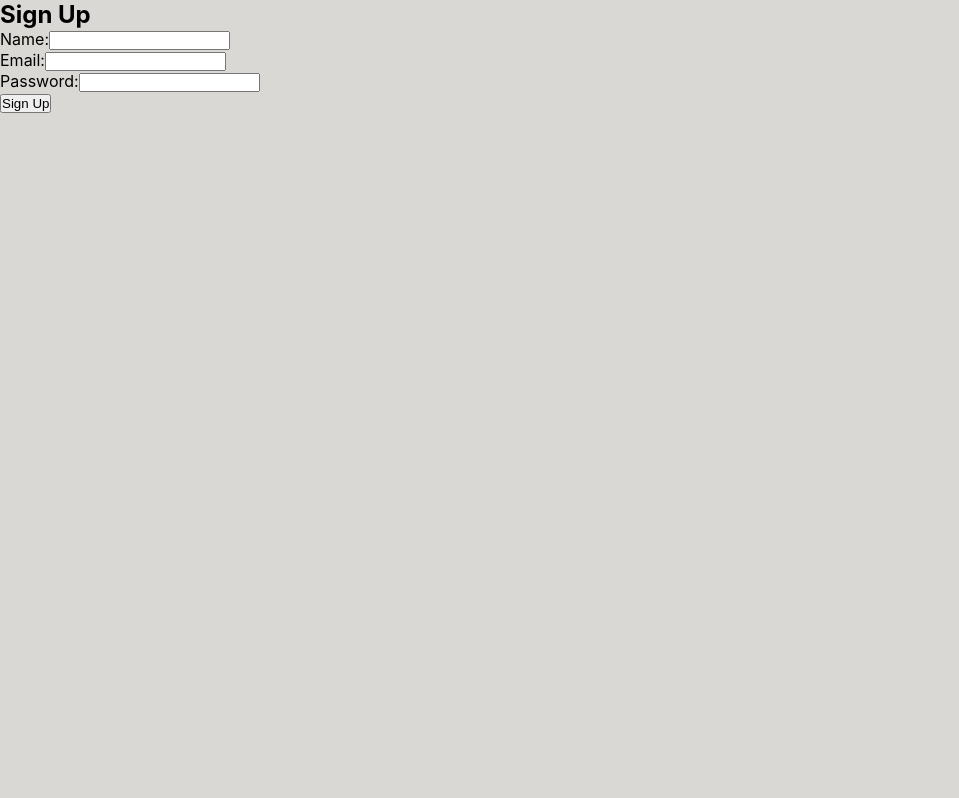
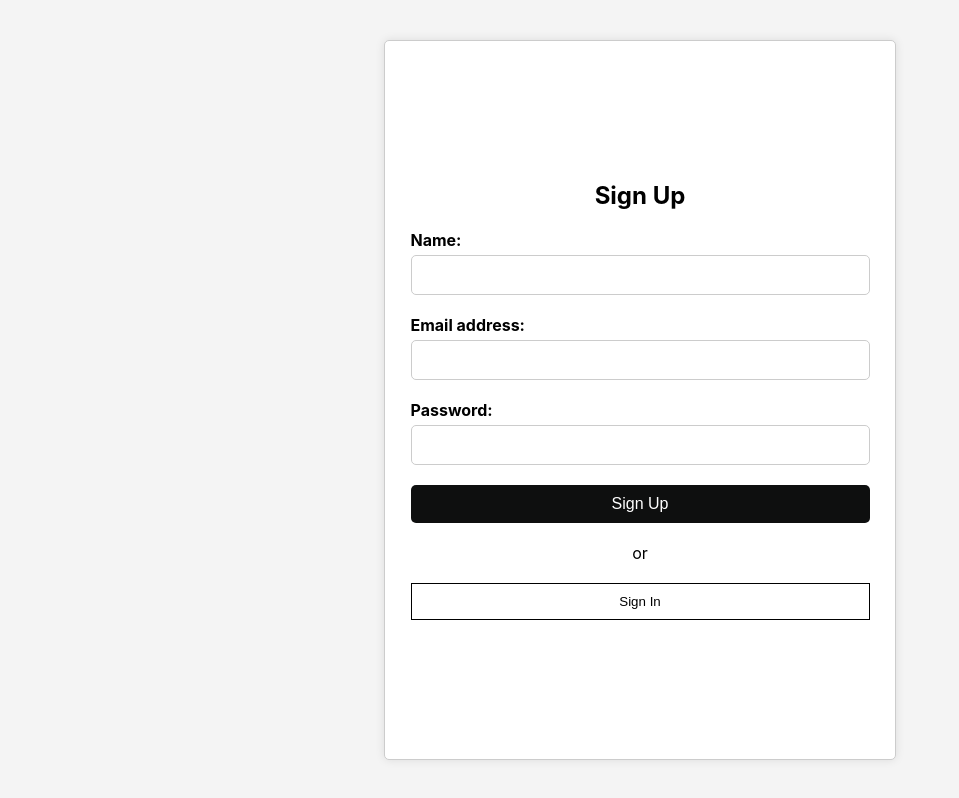
Before and after one commit to lamba01/E-Commerce-App, a React (Create React App) app in the folder Frontend/: page /Signup in a window 1280 px wide. Shown: the whole page, without its empty margins (0-959 px from the left). Built offline with nearby package versions, Linux system fonts and the light colour scheme.

Commit message:
designed forms

```diff
--- a/Frontend/src/App.js
+++ b/Frontend/src/App.js
@@ -69,7 +69,7 @@ import ProductDetails from "./Pages/ProductDetails";
 import ProductDetailss from "./Pages/Productdits";
 import Cart from "./Pages/Cart";
 import Login from "./Pages/Login/Login";
-import SignUp from "./Components/Signup";
+import SignUp from "./Pages/Signup/Signup";
 
 function App() {
   return (
--- a/Frontend/src/Components/Addtocart.jsx
+++ b/Frontend/src/Components/Addtocart.jsx
@@ -3,7 +3,7 @@ import PropTypes from 'prop-types';
 import axios from 'axios';
 import { useNavigate } from 'react-router-dom';
 
-const AddToCartButton = ({ product }) => {
+const AddToCartButton = ({ product, onaddToCart }) => {
   const navigate = useNavigate()
   const addToCart = async () => {
     try {
@@ -32,7 +32,8 @@ const AddToCartButton = ({ product }) => {
     }
   };
 
-  return <button onClick={addToCart}>Add to cart</button>;
+  return <button onClick={() => { addToCart(); onaddToCart(); }}>Add to cart</button>;
+
 };
 
 AddToCartButton.propTypes = {
--- a/Frontend/src/Pages/Login/Login.jsx
+++ b/Frontend/src/Pages/Login/Login.jsx
@@ -1,6 +1,6 @@
 import React, { useState } from "react";
 import axios from "axios";
-import { useNavigate } from 'react-router-dom';
+import { useNavigate, Link } from 'react-router-dom';
 import "./login.css"
 
 
@@ -50,7 +50,7 @@ const Login = () => {
   return (
     <div className="form">
       <div className="form-container">
-      <h2>Sign In</h2>
+      <h2 className="header">Sign In</h2>
       {error && <p>{error}</p>}
       <form onSubmit={handleSubmit}>
         <div className="input">
@@ -72,20 +72,23 @@ const Login = () => {
           />
         </div>
         <div className="pass">
-          <div>    <input
-      type="checkbox"
-      name="rememberMe" // Change the name attribute
-      id="rememberMe" // Add an id attribute
-      checked={formData.rememberMe}
-      onChange={handleChange}
-    />
+        <div>
+          <input
+            type="checkbox"
+            name="rememberMe"
+            id="rememberMe"
+            checked={formData.rememberMe}
+            onChange={handleChange}
+          />
           <label htmlFor="remember me">Remember me</label></div>
           <p>Lost your password?</p>
         </div>
         <button className="submit-btn" type="submit">Sign In</button>
       </form>
       <p className="or">or</p>
-      <button className="signup-btn" type="submit">Create an account</button>
+      <Link to = {`/Signup`} className="btn-container">
+        <button className="signup-btn" type="submit">Create an account</button>
+        </Link>
       </div>
     </div>
   );
--- a/Frontend/src/Pages/Login/login.css
+++ b/Frontend/src/Pages/Login/login.css
@@ -5,7 +5,6 @@
   justify-content: center;
   align-items: center;
 }
-/* Style for the form container */
 .form-container {
   display: flex;
   flex-direction: column;
@@ -20,7 +19,7 @@
   background-color: white;
 }
 /* Style for the form */
-.form-container h2 {
+.header {
   margin-bottom: 20px;
 }
 form {
@@ -31,6 +30,7 @@ form {
 }
 .input label {
   display: block;
+  font-weight: bold;
   margin-bottom: 5px;
 }
 .input input {
@@ -38,6 +38,11 @@ form {
   padding: 10px;
   border: 1px solid #ccc;
   border-radius: 0px;
+}
+.btn-container {
+  width: 90%;
+  margin: 0 auto;
+  text-decoration: none;
 }
 .submit-btn,
 .signup-btn {
@@ -50,7 +55,6 @@ form {
   transition: background-color 0.3s;
 }
 .signup-btn {
-  width: 90%;
   background: none;
   border: black 1px solid;
   color: black;
--- a/Frontend/src/Pages/ProductDetails.jsx
+++ b/Frontend/src/Pages/ProductDetails.jsx
@@ -1,15 +1,64 @@
+// import React, { useEffect, useState } from 'react';
+// import axios from 'axios';
+// import { useParams } from 'react-router-dom'; // Import useParams to access URL parameters
+// import AddToCartButton from '../Components/Addtocart';
+// import BackBtn from '../Components/BackBtn';
+// import CartAmount from '../Components/CartAmount';
+
+
+// function ProductDetails() {
+//   const { productId } = useParams(); // Get the productId from URL
+//   const [product, setProduct] = useState(null);
+
+
+//   useEffect(() => {
+//     // Fetch product details using the productId
+//     axios
+//       .get(`https://fakestoreapi.com/products/${productId}`)
+//       .then((response) => {
+//         setProduct(response.data);
+//       })
+//       .catch((error) => {
+//         console.error('Error:', error);
+//       });
+//   }, [productId]);
+
+
+//   if (!product) {
+//     return <div>Loading...</div>;
+//   }
+
+//   return (
+//     <div>
+//       <h1>Product Details</h1>
+//       <BackBtn />
+//       <img src={product.image} alt={product.title} />
+//       <h2>{product.title}</h2>
+//       <p>Category: {product.category}</p>
+//       <p>Price: ${product.price}</p>
+//       <CartAmount />
+//       <AddToCartButton product={product} />
+//       {/* Add more details as needed */}
+//     </div>
+//   );
+// }
+
+// export default ProductDetails;
+
+
+
+
 import React, { useEffect, useState } from 'react';
 import axios from 'axios';
-import { useParams } from 'react-router-dom'; // Import useParams to access URL parameters
+import { useParams } from 'react-router-dom';
 import AddToCartButton from '../Components/Addtocart';
 import BackBtn from '../Components/BackBtn';
 import CartAmount from '../Components/CartAmount';
 
-
 function ProductDetails() {
-  const { productId } = useParams(); // Get the productId from URL
+  const { productId } = useParams();
   const [product, setProduct] = useState(null);
-
+  const [isInCart, setIsInCart] = useState(false); // Check if the product is in the cart
 
   useEffect(() => {
     // Fetch product details using the productId
@@ -22,7 +71,53 @@ function ProductDetails() {
         console.error('Error:', error);
       });
   }, [productId]);
+  const token = localStorage.getItem('token');
+  // Function to check if the product is in the user's cart
+  const checkIfInCart = async () => {
+    try {
+      // Ensure the token is defined
+      if (!token) {
+        console.error('Token is missing. Unable to check the cart.');
+        return;
+      }
 
+      // Make the request to check the cart
+      const response = await axios.get('/api/cart', {
+        headers: {
+          Authorization: `Bearer ${token}`,
+        },
+      });
+
+      // Log the response for debugging
+      console.log('Cart Check Response:', response);
+
+      if (response.status === 200) {
+        const cartItems = response.data;
+        const productIsInCart = cartItems.some((item) => item.product_name === product.title);
+        setIsInCart(productIsInCart);
+      } else {
+        console.error('Error checking cart. Unexpected status:', response.status);
+      }
+    } catch (error) {
+      console.error('Error checking cart:', error);
+    }
+  };
+  const handleAddToCart = () => {
+    // Implement the logic to add the product to the cart here...
+
+    // After adding the product, set the isInCart state to true and update the quantity
+    setIsInCart(true);// You can adjust the initial quantity if needed
+    checkIfInCart();
+
+    // Display any success message if needed
+    console.log('Product added to cart successfully');
+  };
+
+
+  // Call the function to check if the product is in the cart
+  useEffect(() => {
+    checkIfInCart();
+  }, [product]);
 
   if (!product) {
     return <div>Loading...</div>;
@@ -37,8 +132,15 @@ function ProductDetails() {
       <p>Category: {product.category}</p>
       <p>Price: ${product.price}</p>
       <CartAmount />
-      <AddToCartButton product={product} />
-      {/* Add more details as needed */}
+      {isInCart ? (
+        <div>
+          {/* Display quantity controls or any other UI if the product is in the cart */}
+          <p>Product is already in your cart</p>
+          {/* Include the logic for increasing and decreasing quantity here */}
+        </div>
+      ) : (
+        <AddToCartButton product={product} onaddToCart={handleAddToCart}/>
+      )}
     </div>
   );
 }
--- a/Frontend/src/Components/Signup.jsx
+++ b/Frontend/src/Pages/Signup/Signup.jsx
@@ -1,5 +1,6 @@
-// src/components/SignUp.jsx
 import React, { useState } from 'react';
+import { Link } from 'react-router-dom';
+import "./signup.css"
 
 const SignUp = () => {
   const [formData, setFormData] = useState({
@@ -42,10 +43,11 @@ const SignUp = () => {
   };
 
   return (
-    <div>
-      <h2>Sign Up</h2>
+    <div className='sign-form'>
+      <div className="sign-form-container">
+      <h2 className='headers'>Sign Up</h2>
       <form onSubmit={handleSubmit}>
-        <div>
+        <div className='inputt'>
           <label>Name:</label>
           <input
             type="text"
@@ -55,8 +57,8 @@ const SignUp = () => {
             onChange={handleInputChange}
           />
         </div>
-        <div>
-          <label>Email:</label>
+        <div className='inputt'>
+          <label>Email address:</label>
           <input
             type="email"
             name="email"
@@ -64,7 +66,7 @@ const SignUp = () => {
             onChange={handleInputChange}
           />
         </div>
-        <div>
+        <div className='inputt'>
           <label>Password:</label>
           <input
             type="password"
@@ -73,8 +75,13 @@ const SignUp = () => {
             onChange={handleInputChange}
           />
         </div>
-        <button type="submit">Sign Up</button>
+        <button type="submit" className='signin-btn'>Sign Up</button>
       </form>
+      <p className="or">or</p>
+      <Link to = {`/login`} className="btn-containerr">
+        <button className="signup-btn" type="submit">Sign In</button>
+        </Link>
+      </div>
     </div>
   );
 };
--- /dev/null
+++ b/Frontend/src/Pages/Signup/signup.css
@@ -0,0 +1,57 @@
+.sign-form {
+  display: flex;
+  justify-content: center;
+  align-items: center;
+  height: 100vh;
+  width: 100vw;
+  background-color: #f4f4f4;
+}
+.sign-form-container {
+  display: flex;
+  flex-direction: column;
+  align-items: center;
+  justify-content: center;
+  width: 40vw;
+  height: 90vh;
+  margin: 0 auto;
+  border: 1px solid #ccc;
+  border-radius: 5px;
+  box-shadow: 0 0 10px rgba(0, 0, 0, 0.1);
+  background-color: white;
+}
+.headers {
+  text-align: center;
+  margin-bottom: 20px;
+}
+.inputt label {
+  display: block;
+  font-weight: bold;
+  margin-bottom: 5px;
+}
+.inputt input {
+  width: 100%;
+  padding: 10px;
+  margin-bottom: 20px;
+  border: 1px solid #ccc;
+  border-radius: 5px;
+  font-size: 16px;
+}
+.signin-btn {
+  display: block;
+  width: 100%;
+  padding: 10px;
+  background-color: #0e0f0f;
+  color: #fff;
+  border: none;
+  border-radius: 5px;
+  font-size: 16px;
+  cursor: pointer;
+}
+.signin-btn:hover {
+  background-color: #323232;
+}
+.btn-containerr {
+  width: 90%;
+  margin: 0 auto;
+  text-decoration: none;
+}
```
